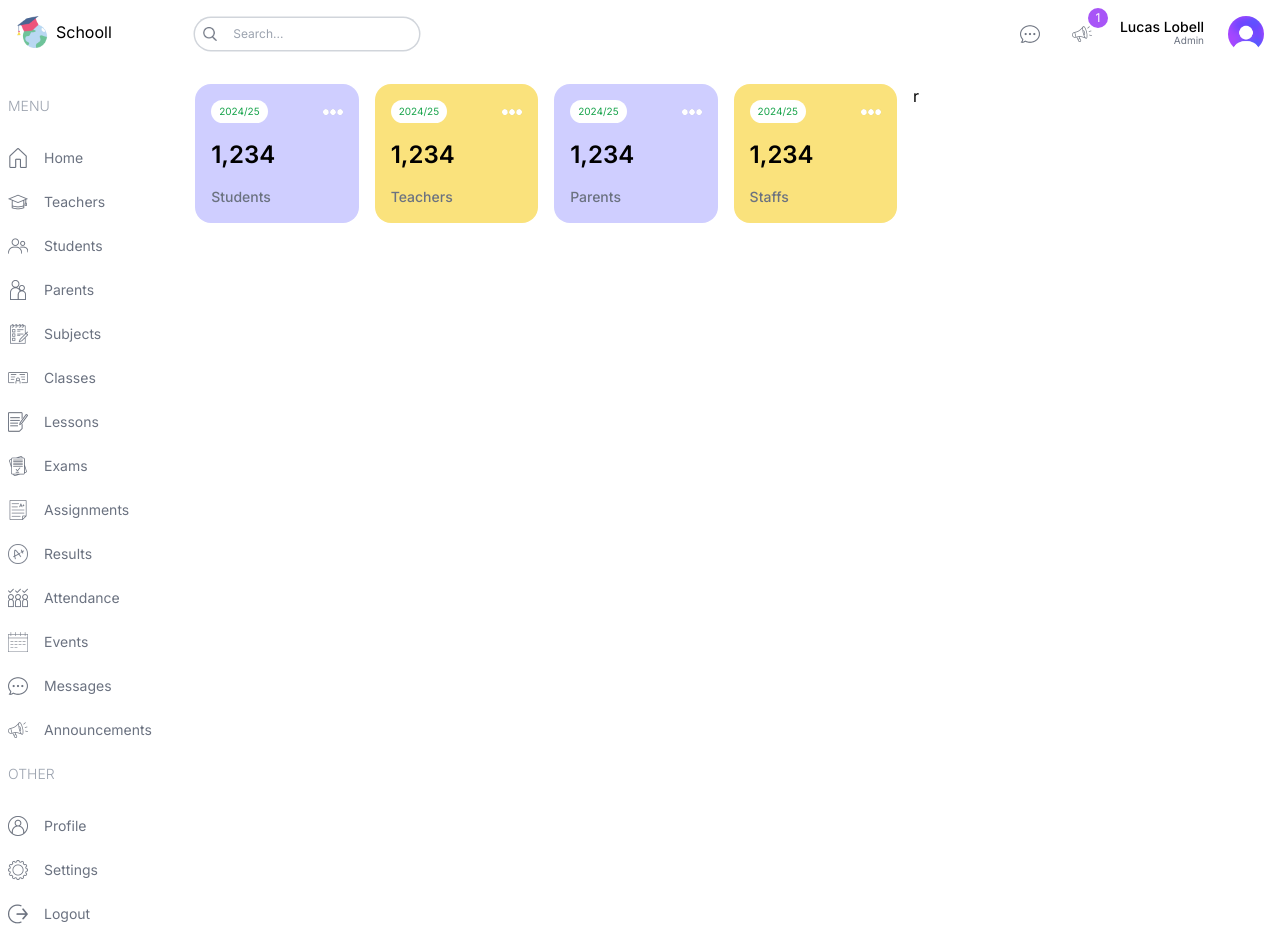
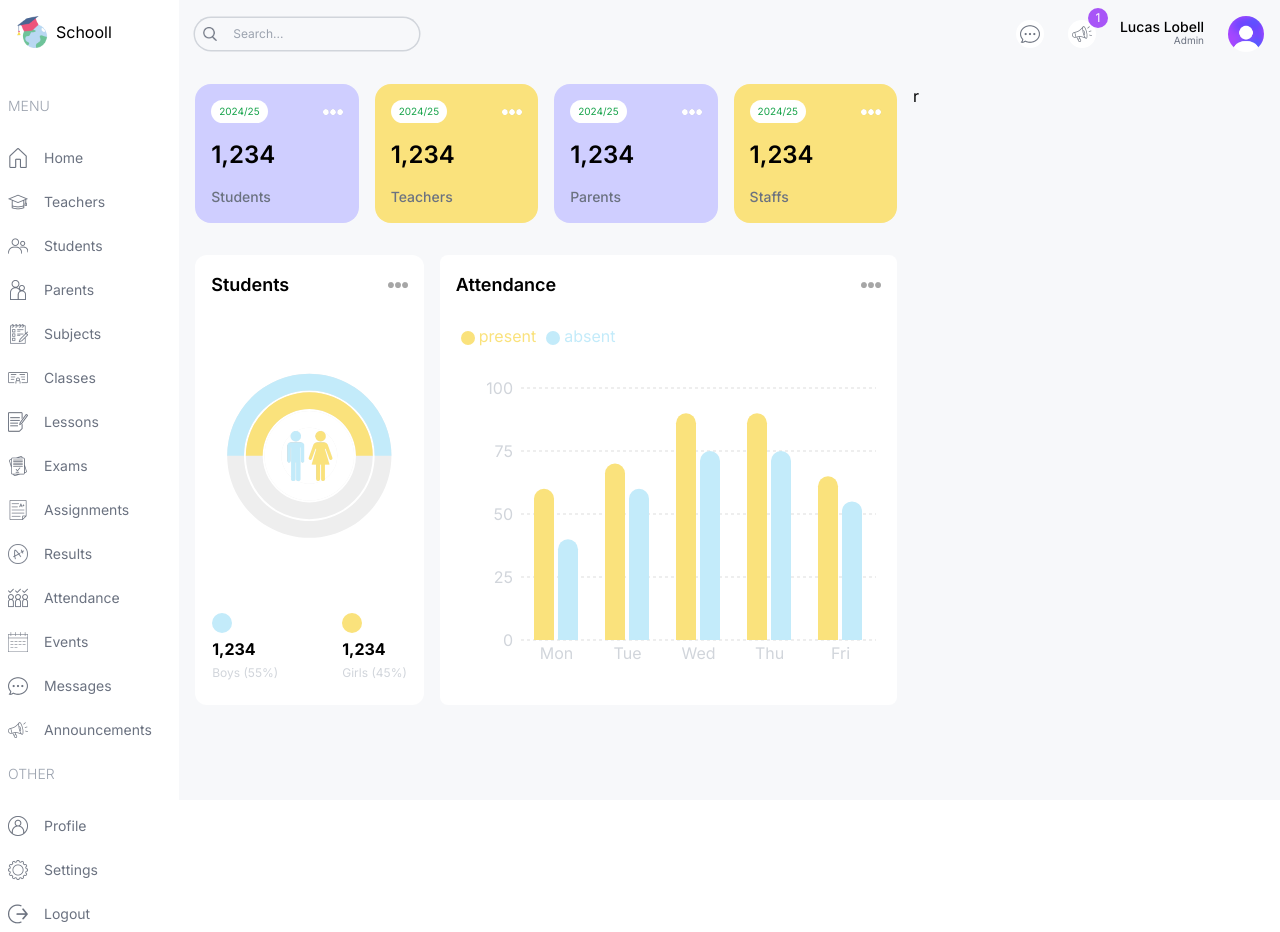
Before and after one commit to LucasLobell/SchlManagement, a Next.js app: page /admin in a window 1280 px wide. Built offline with nearby package versions, Linux system fonts and the light colour scheme.

Commit message:
students and attendance charts

```diff
--- a/src/app/(dashboard)/admin/page.tsx
+++ b/src/app/(dashboard)/admin/page.tsx
@@ -1,15 +1,28 @@
+import AttendenceChart from '@/components/AttendenceChart'
+import CountChart from '@/components/CountChart'
 import UserCard from '@/components/UserCard'
 import React from 'react'
 
 const AdminPage = () => {
   return (
     <div className='p-4 flex gap-4 flex-col md:flex-row'>
-      <div className='w-full lg:w-2/3'>
+      <div className='w-full lg:w-2/3 flex flex-col gap-8'>
         <div className='flex gap-4 justify-between flex-wrap'>
           <UserCard type="student" />
           <UserCard type="teacher" />
           <UserCard type="parent" />
           <UserCard type="staff" />
+        </div>
+        <div className='flex gap-4 flex-col lg:flex-row'>
+          <div className='w-full lg:w-1/3 h-[450px]'>
+            <CountChart />
+          </div>
+          <div className='w-full lg:w-2/3 h-[450px]'>
+            <AttendenceChart />
+          </div>
+        </div>
+        <div className=''>
+
         </div>
       </div>
       <div className='w-full lg:w-1/3'>
--- a/src/app/(dashboard)/layout.tsx
+++ b/src/app/(dashboard)/layout.tsx
@@ -17,7 +17,7 @@ export default function DashboardLayout({
           </Link>
           <Menu />
         </div>
-        <div className="w-[86%] md:w-[92%] lg:w-[84%] xl:w-[86%] bg-[#F7F8FA} overflow-scroll">
+        <div className="w-[86%] md:w-[92%] lg:w-[84%] xl:w-[86%] bg-[#F7F8FA] overflow-scroll flex flex-col">
           <Navbar />
           {children}
         </div>
--- a/src/app/globals.css
+++ b/src/app/globals.css
@@ -1,3 +1,108 @@
 @tailwind base;
 @tailwind components;
 @tailwind utilities;
+
+.react-calendar {
+  width: 100% !important;
+  border: none !important;
+  font-family: "Inter", sans-serif !important;
+}
+
+.react-calendar__navigation__label__labelText {
+  font-weight: 600;
+}
+
+.react-calendar__tile--active {
+  background-color: #c3ebfa !important;
+  color: black !important;
+}
+
+.rbc-btn-group:first-child {
+  display: none !important;
+}
+
+.rbc-toolbar-label {
+  text-align: right !important;
+  padding: 0px 20px !important;
+}
+
+.rbc-btn-group:last-child {
+  font-size: 13px !important;
+}
+
+.rbc-btn-group:last-child button {
+  border: none !important;
+  background-color: #f1f0ff !important;
+  margin-left: 2px !important;
+}
+
+.rbc-toolbar button.rbc-active {
+  background-color: #dbdafe !important;
+  box-shadow: none !important;
+}
+
+.rbc-time-view {
+  border-color: #eee !important;
+}
+
+.rbc-time-header {
+  display: none !important;
+}
+
+.rbc-time-content {
+  border: none !important;
+}
+
+.rbc-time-gutter.rbc-time-column {
+  font-size: 12px !important;
+}
+
+.rbc-time-gutter.rbc-time-column .rbc-timeslot-group {
+  padding: 0px 20px !important;
+}
+
+.rbc-timeslot-group {
+  background-color: #f7fdff !important;
+}
+
+.rbc-day-slot {
+  font-size: 14px !important;
+}
+
+.rbc-event {
+  border: none !important;
+  color: black !important;
+  padding: 10px !important;
+  margin: 10px !important;
+  width: 99% !important;
+}
+
+.rbc-event:nth-child(1) {
+  background-color: #e2f8ff !important;
+}
+.rbc-event:nth-child(2) {
+  background-color: #fefce8 !important;
+}
+.rbc-event:nth-child(3) {
+  background-color: #f2f1ff !important;
+}
+.rbc-event:nth-child(4) {
+  background-color: #fdf2fb !important;
+}
+.rbc-event:nth-child(5) {
+  background-color: #e2f8ff !important;
+}
+.rbc-event:nth-child(6) {
+  background-color: #fefce8 !important;
+}
+.rbc-event:nth-child(7) {
+  background-color: #f2f1ff !important;
+}
+.rbc-event:nth-child(8) {
+  background-color: #fdf2fb !important;
+}
+
+.rbc-event-label{
+  color: gray !important;
+  margin-bottom: 5px;
+}
--- /dev/null
+++ b/src/components/AttendenceChart.tsx
@@ -0,0 +1,77 @@
+"use client";
+
+import Image from "next/image";
+import { Bar, BarChart, CartesianGrid, Legend, ResponsiveContainer, Tooltip, XAxis, YAxis } from "recharts";
+
+const data = [
+    {
+      name: "Mon",
+      present: 60,
+      absent: 40,
+    },
+    {
+      name: "Tue",
+      present: 70,
+      absent: 60,
+    },
+    {
+      name: "Wed",
+      present: 90,
+      absent: 75,
+    },
+    {
+      name: "Thu",
+      present: 90,
+      absent: 75,
+    },
+    {
+      name: "Fri",
+      present: 65,
+      absent: 55,
+    },
+  ];
+
+const AttendenceChart = () => {
+    return (
+        <div className="bg-white rounded-lg p-4 h-full">
+          <div className="flex justify-between items-center">
+            <h1 className="text-lg font-semibold">Attendance</h1>
+            <Image src="/moreDark.png" alt="" width={20} height={20} />
+          </div>
+          <ResponsiveContainer width="100%" height="90%">
+            <BarChart width={500} height={300} data={data} barSize={20}>
+              <CartesianGrid strokeDasharray="3 3" vertical={false} stroke="#ddd" />
+              <XAxis
+                dataKey="name"
+                axisLine={false}
+                tick={{ fill: "#d1d5db" }}
+                tickLine={false}
+              />
+              <YAxis axisLine={false} tick={{ fill: "#d1d5db" }} tickLine={false} />
+              <Tooltip
+                contentStyle={{ borderRadius: "10px", borderColor: "lightgray" }}
+              />
+              <Legend
+                align="left"
+                verticalAlign="top"
+                wrapperStyle={{ paddingTop: "20px", paddingBottom: "40px" }}
+              />
+              <Bar
+                dataKey="present"
+                fill="#FAE27C"
+                legendType="circle"
+                radius={[10, 10, 0, 0]}
+              />
+              <Bar
+                dataKey="absent"
+                fill="#C3EBFA"
+                legendType="circle"
+                radius={[10, 10, 0, 0]}
+              />
+            </BarChart>
+          </ResponsiveContainer>
+        </div>
+      );
+}
+
+export default AttendenceChart
--- /dev/null
+++ b/src/components/CountChart.tsx
@@ -0,0 +1,72 @@
+"use client";
+import Image from "next/image";
+import {
+  RadialBarChart,
+  RadialBar,
+  Legend,
+  ResponsiveContainer,
+} from "recharts";
+
+const data = [
+  {
+    name: "Total",
+    count: 106,
+    fill: "white",
+  },
+  {
+    name: "Girls",
+    count: 53,
+    fill: "#FAE27C",
+  },
+  {
+    name: "Boys",
+    count: 53,
+    fill: "#C3EBFA",
+  },
+];
+
+const CountChart = () => {
+  return (
+    <div className="bg-white rounded-xl w-full h-full p-4">
+      <div className="flex justify-between items-center">
+        <h1 className="text-lg font-semibold">Students</h1>
+        <Image src="/moreDark.png" alt="" width={20} height={20} />
+      </div>
+      <div className="relative w-full h-[75%]">
+        <ResponsiveContainer>
+          <RadialBarChart
+            cx="50%"
+            cy="50%"
+            innerRadius="40%"
+            outerRadius="100%"
+            barSize={32}
+            data={data}
+          >
+            <RadialBar background dataKey="count" />
+          </RadialBarChart>
+        </ResponsiveContainer>
+        <Image
+          src="/maleFemale.png"
+          alt=""
+          width={50}
+          height={50}
+          className="absolute top-1/2 left-1/2 -translate-x-1/2 -translate-y-1/2"
+        />
+      </div>
+      <div className="flex justify-center gap-16">
+        <div className="flex flex-col gap-1">
+          <div className="w-5 h-5 bg-llSky rounded-full" />
+          <h1 className="font-bold">1,234</h1>
+          <h2 className="text-xs text-gray-300">Boys (55%)</h2>
+        </div>
+        <div className="flex flex-col gap-1">
+          <div className="w-5 h-5 bg-llYellow rounded-full" />
+          <h1 className="font-bold">1,234</h1>
+          <h2 className="text-xs text-gray-300">Girls (45%)</h2>
+        </div>
+      </div>
+    </div>
+  );
+};
+
+export default CountChart;
```
Also changed, not shown: package.json (+5 -4 lines), 1 other file (tests, documents, lock files or other folders).
